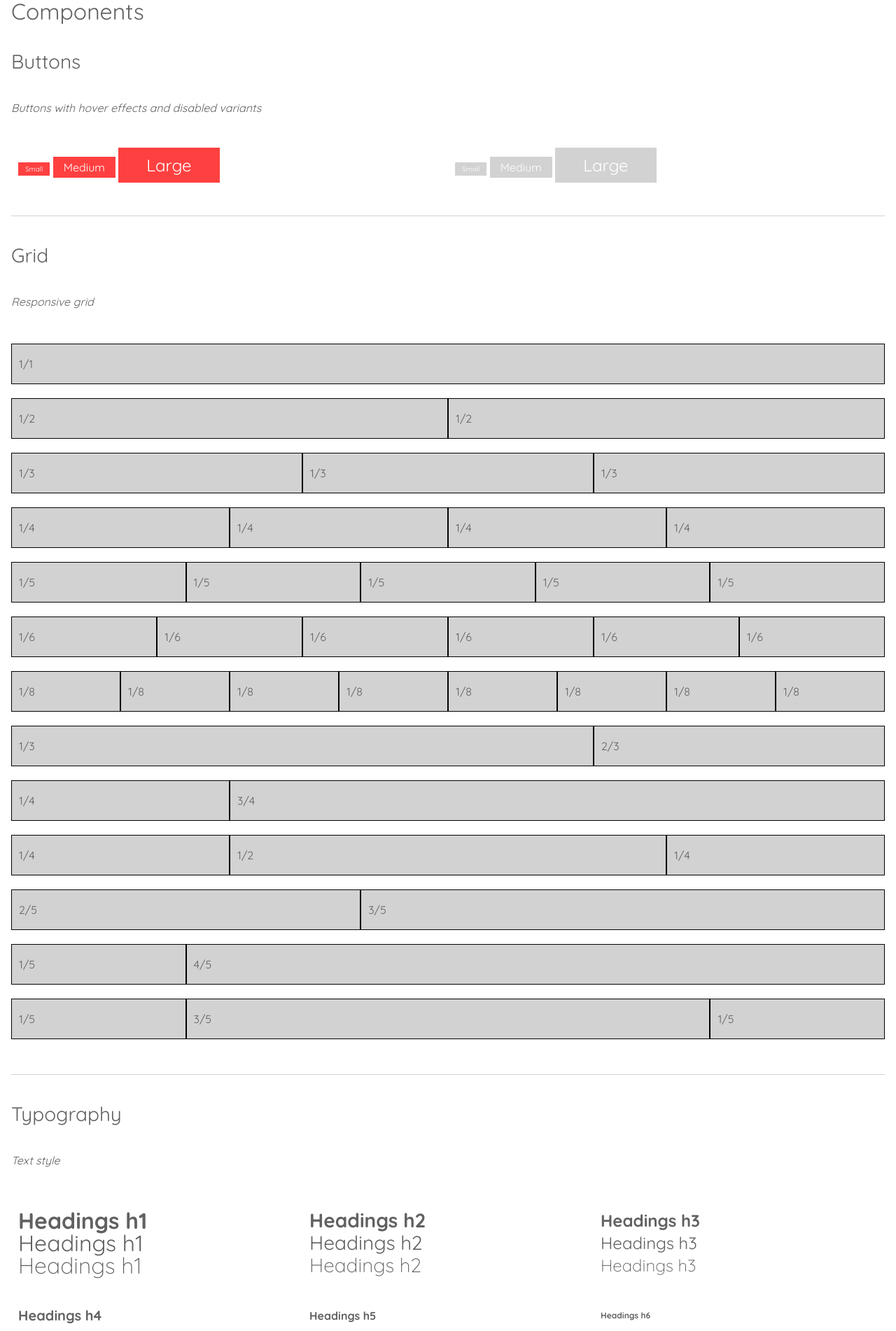
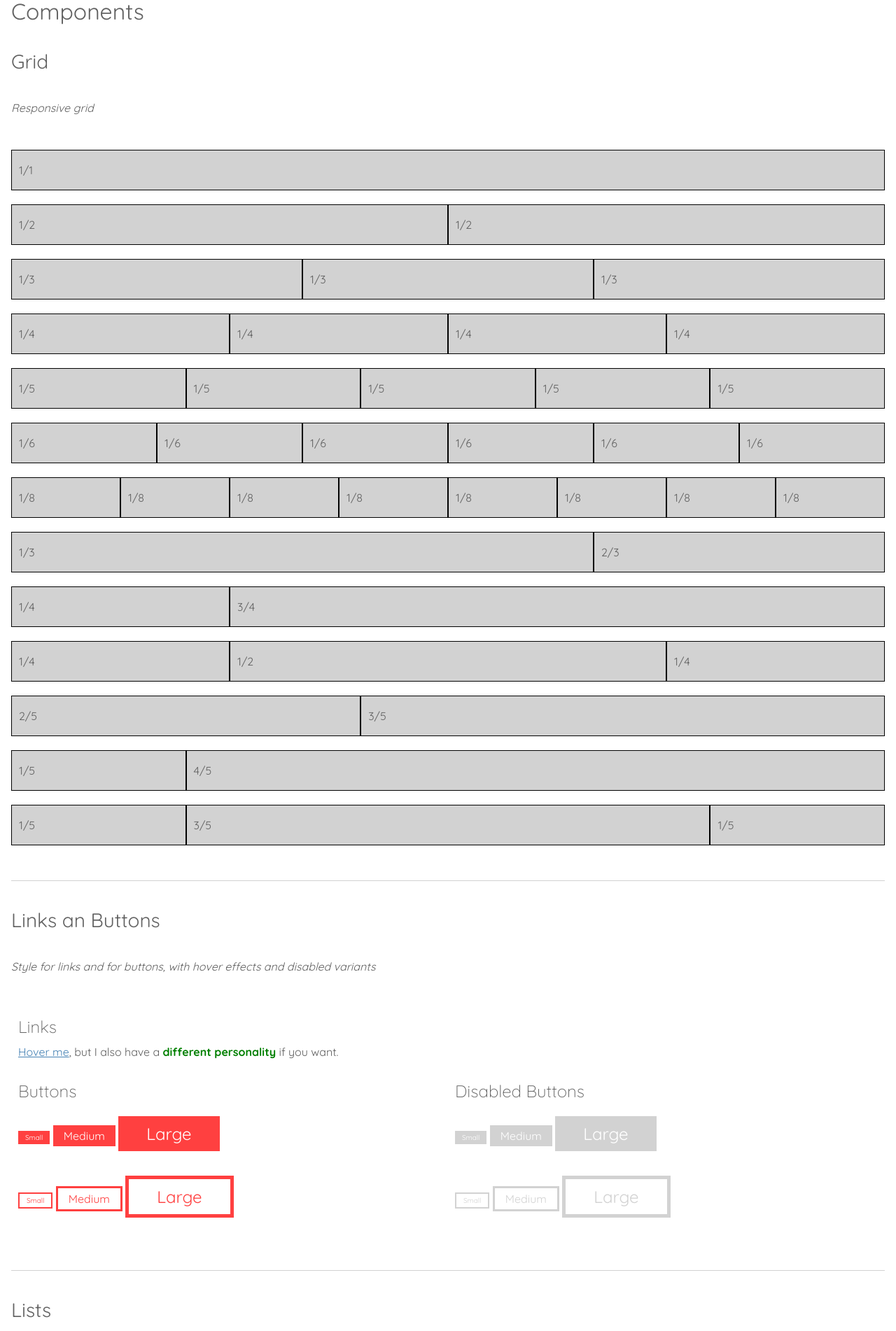
Before and after one commit to pieruf/component-library, a Jekyll site: the page built from index.html, in a window 1280 px wide. Shown: the top 1902 px of the page at 70% size. Built offline with Jekyll 4.4.1, drawn with Linux system fonts in a browser that asks for light colours; some of the changed text lies outside the part shown.

Commit message:
Links, buttons, lists
Included links in the buttons files.
Started with the styling of lists.

```diff
--- a/_components/typography.html
+++ b/_components/typography.html
@@ -2,7 +2,7 @@
 title: Typography
 description: Text style
 scss: typpgraphy.scss
-id: typ0
+id: typography
 ---
 
 <div class="canister">
--- a/_sass/buttons.scss
+++ /dev/null
@@ -1,23 +0,0 @@
-.button-sm {
-	@include button($size: 'small');
-}
-
-.button-md {
-	@include button($size: 'medium');
-}
-
-.button-lg {
-	@include button($size: 'large');
-}
-
-.button-sm.disabled {
-	@include button($size: 'small', $disabled: true);
-}
-
-.button-md.disabled {
-	@include button($size: 'medium', $disabled: true);
-}
-
-.button-lg.disabled {
-	@include button($size: 'large', $disabled: true);
-}
--- /dev/null
+++ b/_sass/links-buttons.scss
@@ -0,0 +1,79 @@
+a {
+	@include link('default');
+	&:visited {
+		@include link('visited');
+	}
+	&:hover {
+		@include link('hover');
+	}
+	&:active {
+		@include link('active');
+	}
+}
+
+a.textual {
+	@extend a;
+	color: green;
+	text-decoration: none;
+	font-weight: $font-bold;
+	&:visited {
+		color: green;
+	}
+	&:hover {
+		color: purple;
+		text-decoration: underline;
+	}
+	&:active {
+		color: teal;
+		text-decoration: underline;
+	}
+
+}
+
+a.button-sm {
+	@include button($size: 'small');
+}
+
+a.button-md {
+	@include button($size: 'medium');
+}
+
+a.button-lg {
+	@include button($size: 'large');
+}
+
+a.button-sm.disabled {
+	@include button($size: 'small', $disabled: true);
+}
+
+a.button-md.disabled {
+	@include button($size: 'medium', $disabled: true);
+}
+
+a.button-lg.disabled {
+	@include button($size: 'large', $disabled: true);
+}
+
+a.button-sm.empty {
+	@include empty-button($size: 'small', $txt-color: #FF4040);
+}
+
+a.button-md.empty {
+	@include empty-button($size: 'medium', $txt-color: #FF4040);
+}
+
+a.button-lg.empty {
+	@include empty-button($size: 'large', $txt-color: #FF4040);
+}
+
+a.button-sm.empty.disabled {
+	@include empty-button($size: 'small', $disabled: true);
+}
+
+a.button-md.empty.disabled {
+	@include empty-button($size: 'medium', $disabled: true);
+}
+
+a.button-lg.empty.disabled {
+	@include empty-button($size: 'large', $disabled: true);
+}
--- a/_sass/lists.scss
+++ b/_sass/lists.scss
@@ -0,0 +1,24 @@
+%list {
+	@include line-height(24);
+	padding-top: 10px;
+}
+
+ul {
+	@extend %list;
+}
+
+ol {
+	@include ordered-list;
+}
+
+ol.decimal{
+	@include ordered-list('decimal');
+}
+
+ol.roman {
+	@include ordered-list('roman');
+}
+
+ol.letters {
+	@include ordered-list('letters');
+}
--- a/_sass/mixins.scss
+++ b/_sass/mixins.scss
@@ -54,12 +54,16 @@
 	@if ($size == 'small') {
 		padding: 3px 10px;
 		@include font-size(10);
+		@include line-height(30)
+
 	} @else if ($size == 'medium') {
 		padding: 5px 15px;
 		@include font-size(16);
+		@include line-height(60)
 	} @else if ($size == 'large') {
 		padding: 10px 40px;
 		@include font-size(24);
+		@include line-height(90)
 	}
 	@if ($disabled == true) {
 		cursor: not-allowed;
@@ -71,6 +75,50 @@
 			background-color: steelblue;
 		}
 	}
+}
+
+@mixin empty-button ($size: 'medium', $bg-color: transparent, $txt-color: #000000, $disabled: false) {
+	@include button($size, $bg-color, $txt-color);
+	@if ($disabled == false) {
+		color: $txt-color;
+		&:hover, &:active {
+			background-color: $txt-color;
+			color: #ffffff;
+		}
+	} @else {
+		color: #d2d2d2;
+		&:hover, &:active {
+			background-color: $bg-color;
+		}
+	}
+	border: {
+		@if ($disabled == false) {
+			color: $txt-color;
+		} @else {
+			color: #d2d2d2;
+		}
+		@if ($size == 'small') {
+			width: 2px;
+		} @else if ($size == 'medium') {
+			width: 3px;
+		} @else if ($size == 'large') {
+			width: 5px;
+		}
+		style: solid;
+	}
+}
+
+@mixin link($state: 'default') {
+	@if ($state == 'default') {
+		color: steelblue;
+	} @else if ($state == 'hover') {
+		color: magenta;
+	} @else if ($state == 'active') {
+		color: yellow;
+	} @else if ($state == 'visited') {
+		color: steelblue;
+	}
+	text-decoration: underline;
 }
 
 @mixin font-size($size) {
@@ -101,6 +149,21 @@
     padding: 2px 5px;
 }
 
+@mixin ordered-list($variant: 'default') {
+	@extend %list;
+	list-style-position: inside;
+	@if ($variant == 'decimal') {
+		list-style-type: decimal-leading-zero;
+	} @else if ($variant == 'roman') {
+		list-style-type: upper-roman;
+	} @else if ($variant == 'letters') {
+		list-style-type: upper-latin;
+	} @else {
+		list-style-type:  decimal;
+	}
+
+}
+
 @mixin cross-transition($args...) {
   -webkit-transition: $args;
   -moz-transition: $args;
--- a/css/style.scss
+++ b/css/style.scss
@@ -8,4 +8,5 @@
 @import 'base';
 @import 'typography';
 @import 'grid';
-@import 'buttons';
+@import 'links-buttons';
+@import 'lists';
```
Also changed, not shown: _components/buttons.html (deleted, +0 -15 lines), _components/links-buttons.html (added, +23 -0 lines), _components/lists.html (added, +59 -0 lines), 3 other files.
